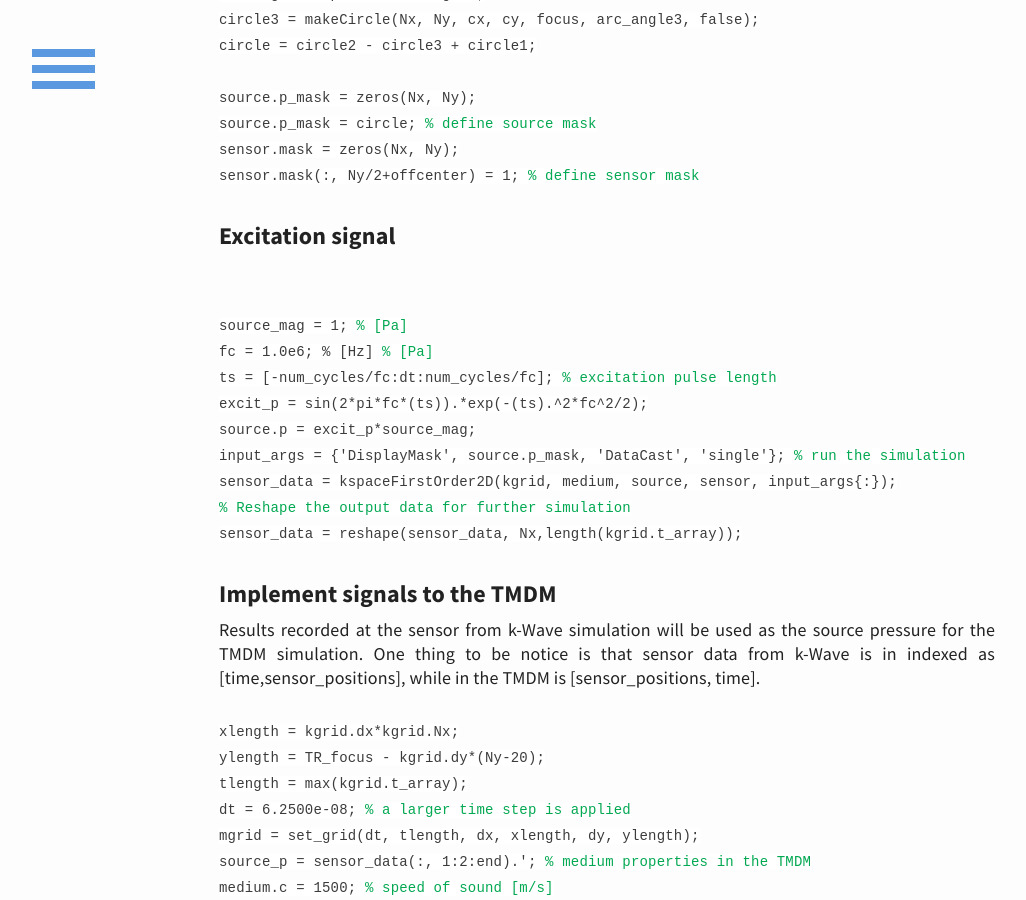
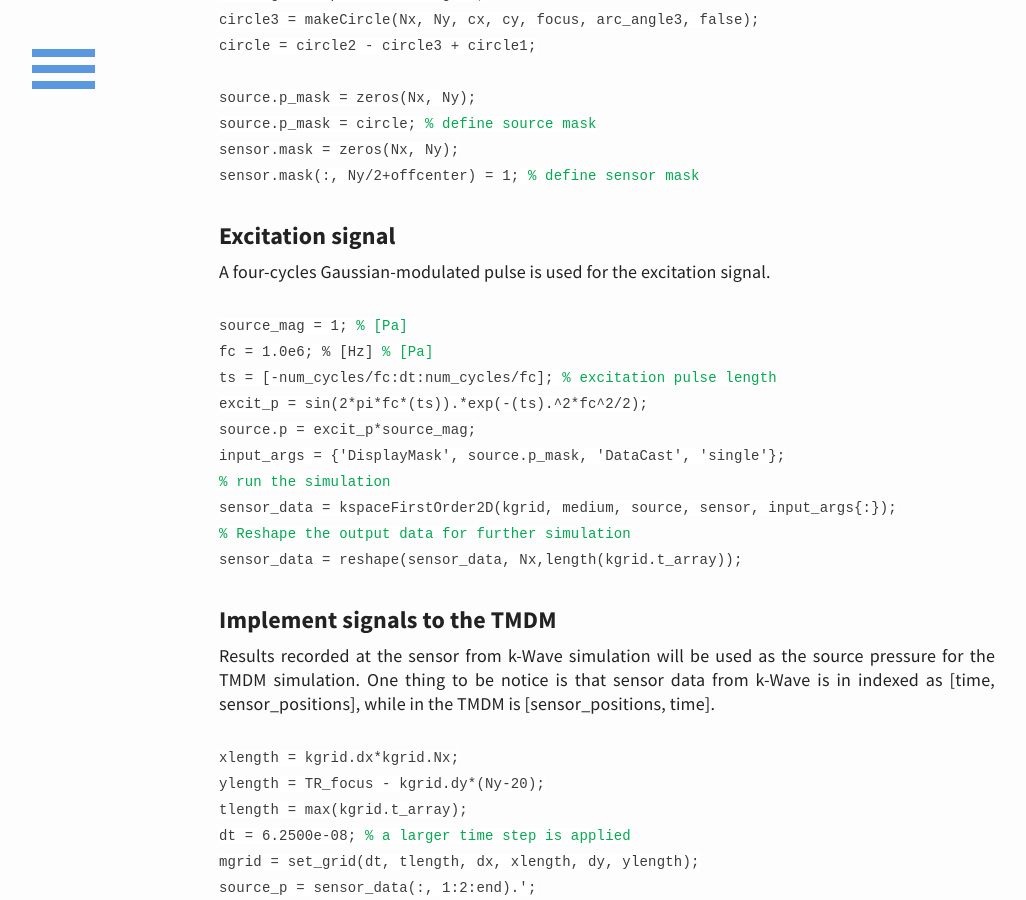
Before and after one commit to m-SOUND/mSOUND, a Jekyll site: the page built from _posts/2019-02-21-combine-k-Wave-TMDM.html, in a window 1280 px wide and 900 px high, scrolled down 1210 px. Shown: the whole window, without its empty margins (33-1059 px from the left). Built offline with Jekyll 4.4.1, drawn with Linux system fonts in a browser that asks for light colours.

Commit message:
Update 2019-02-21-combine-k-Wave-TMDM.html

```diff
--- a/_posts/2019-02-21-combine-k-Wave-TMDM.html
+++ b/_posts/2019-02-21-combine-k-Wave-TMDM.html
@@ -64,6 +64,7 @@ with k-Wave.
 <!---excitation signale--->
 <h6>Excitation signal</h6>
 <p>
+ A four-cycles Gaussian-modulated pulse is used for the excitation signal.
 <code>
 <br>
 <br>source_mag = 1;    <font color="#03a852"> % [Pa] </font>
@@ -73,7 +74,7 @@ with k-Wave.
 <br>source.p = excit_p*source_mag;
 
 <br>input_args  = {'DisplayMask', source.p_mask, 'DataCast', 'single'};
-<font color="#03a852"> % run the simulation</font>
+<br><font color="#03a852"> % run the simulation</font>
 <br>sensor_data = kspaceFirstOrder2D(kgrid, medium, source, sensor, input_args{:});
  <br><font color="#03a852"> % Reshape the output data for further simulation</font>
 <br>sensor_data = reshape(sensor_data,  Nx,length(kgrid.t_array));
@@ -85,7 +86,7 @@ with k-Wave.
 <h6>Implement signals to the TMDM</h6>
 <p>
  Results recorded at the sensor from k-Wave simulation will be used as the source pressure for the TMDM simulation.
- One thing to be notice is that sensor data from k-Wave is in indexed as [time,sensor_positions], while in the
+ One thing to be notice is that sensor data from k-Wave is in indexed as [time, sensor_positions], while in the
  TMDM is [sensor_positions, time].
 <code>
 <br>
@@ -96,16 +97,16 @@ with k-Wave.
 
 <br>mgrid = set_grid(dt, tlength, dx, xlength, dy, ylength);
 <br>source_p = sensor_data(:, 1:2:end).';
-
- <font color="#03a852"> % medium properties in the TMDM</font>
+<br>
+ <br><font color="#03a852"> % medium properties in the TMDM</font>
 <br>medium.c    = 1500; <font color="#03a852"> % speed of sound [m/s]</font>
 <br>medium.rho  = 1000; <font color="#03a852"> % density [kg/m^3]</font>
 <br>medium.beta = 0.0; <font color="#03a852"> % nonlinear coefficient</font>
 <br>medium.ca   = 0;  <font color="#03a852"> % attenuation coefficient [dB/(MHz^y cm)]</font>
 <br>medium.cb   = 2.0; <font color="#03a852"> % power law exponent</font>
 <br>medium.c0 = 1500;   <font color="#03a852"> % reference speed of sound [m/s]</font>
-
- <font color="#03a852"> % sensor mask in the TMDM</font>
+<br>
+ <br><font color="#03a852"> % sensor mask in the TMDM</font>
 <br>sensor_mask = zeros(mgrid.num_x, mgrid.num_y);
 <br>sensor_mask(:, end) = 1;
 
@@ -122,7 +123,7 @@ with k-Wave.
   <br><font color="#03a852"> % Reshape the data from simulation</font>
  <br>p_time = reshape(p_time, mgrid.num_t, mgrid.num_x);
    </code>
-The figure below shows the time domain results at the geometrical focus of the transducer and the result generated
+<br>The figure below shows the time domain results at the geometrical focus of the transducer and the result generated
 with MDM is compared with the result directly simulated with k-Wave.
 
  <br> <img src="/mSOUND/img/combine_kwave.jpg" alt="Time-domain singal recorded at the transducer focus">
```
